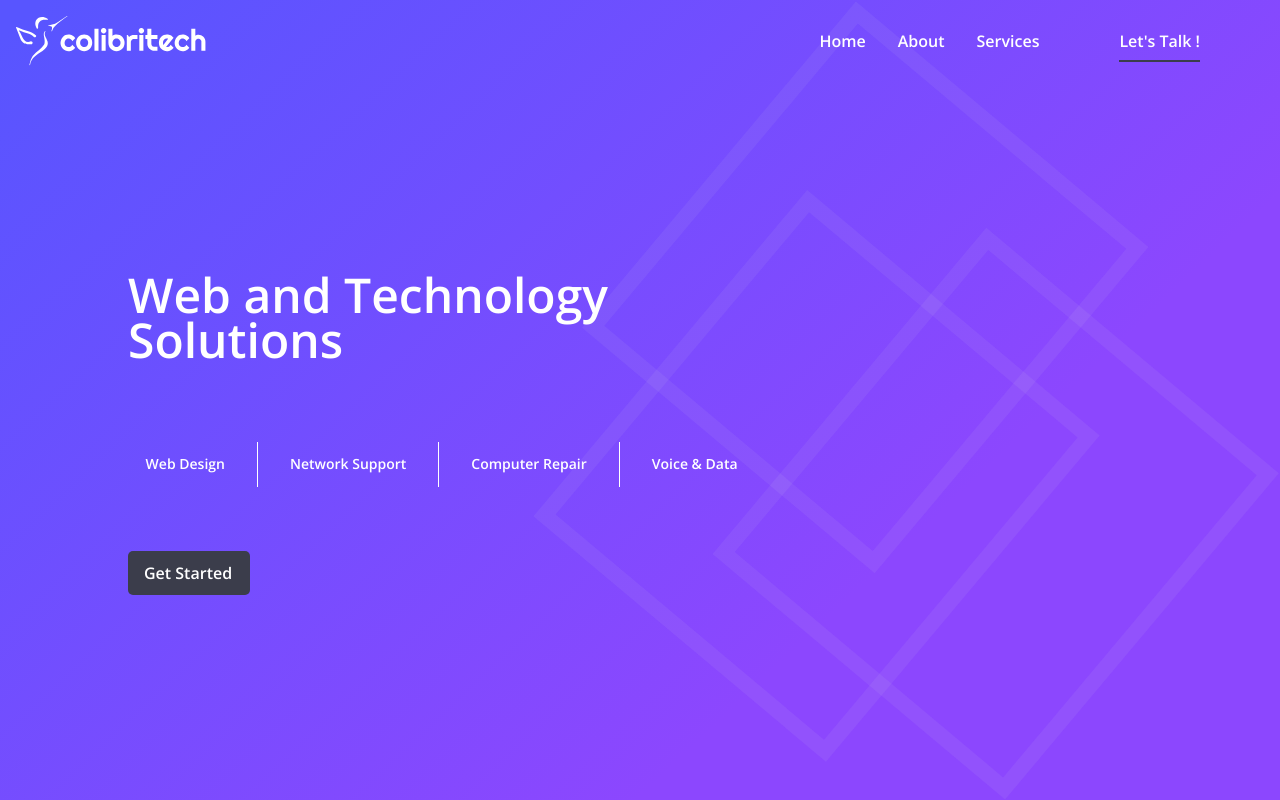
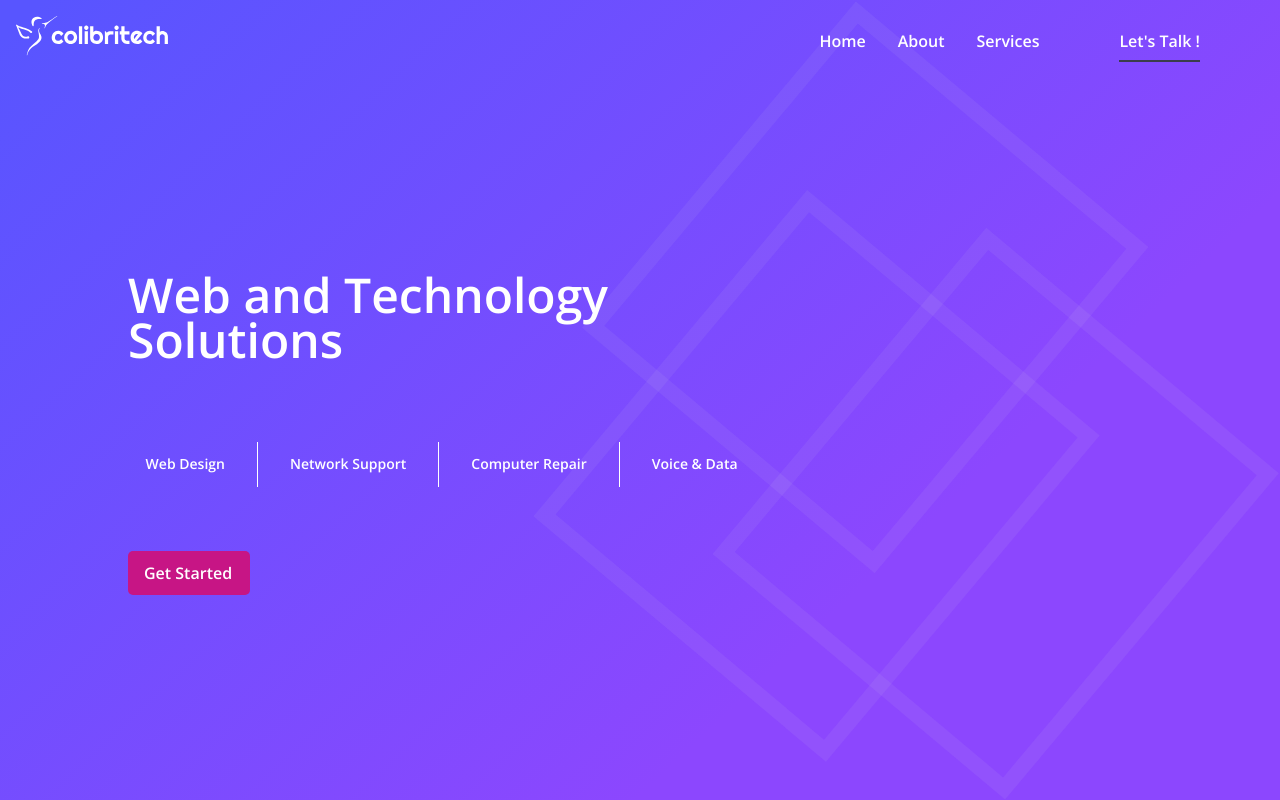
Before and after one commit to tfb34/colibritech-blue, a plain HTML site: page index.html in a window 1280 px wide. Shown: the top 800 px of the page. Drawn offline with nearby package versions, Linux system fonts and the light colour scheme.

Commit message:
Change logo size

```diff
--- a/myStyle.css
+++ b/myStyle.css
@@ -367,7 +367,7 @@ body{
   top: 1em;
 }
 #logo img{
-  height:50px;
+  height:40px;
 }
 #welcome{
   position: relative;
@@ -397,7 +397,9 @@ body{
   position: relative;
   width:90px;
   color:white;
-  background-color: var(--dark-color);
+  /*background-color: var(--dark-color);*/
+  background-color: mediumvioletred;
+
   border-radius:5px;
   padding:0.8em 1em;
   font-size:16px;
```
